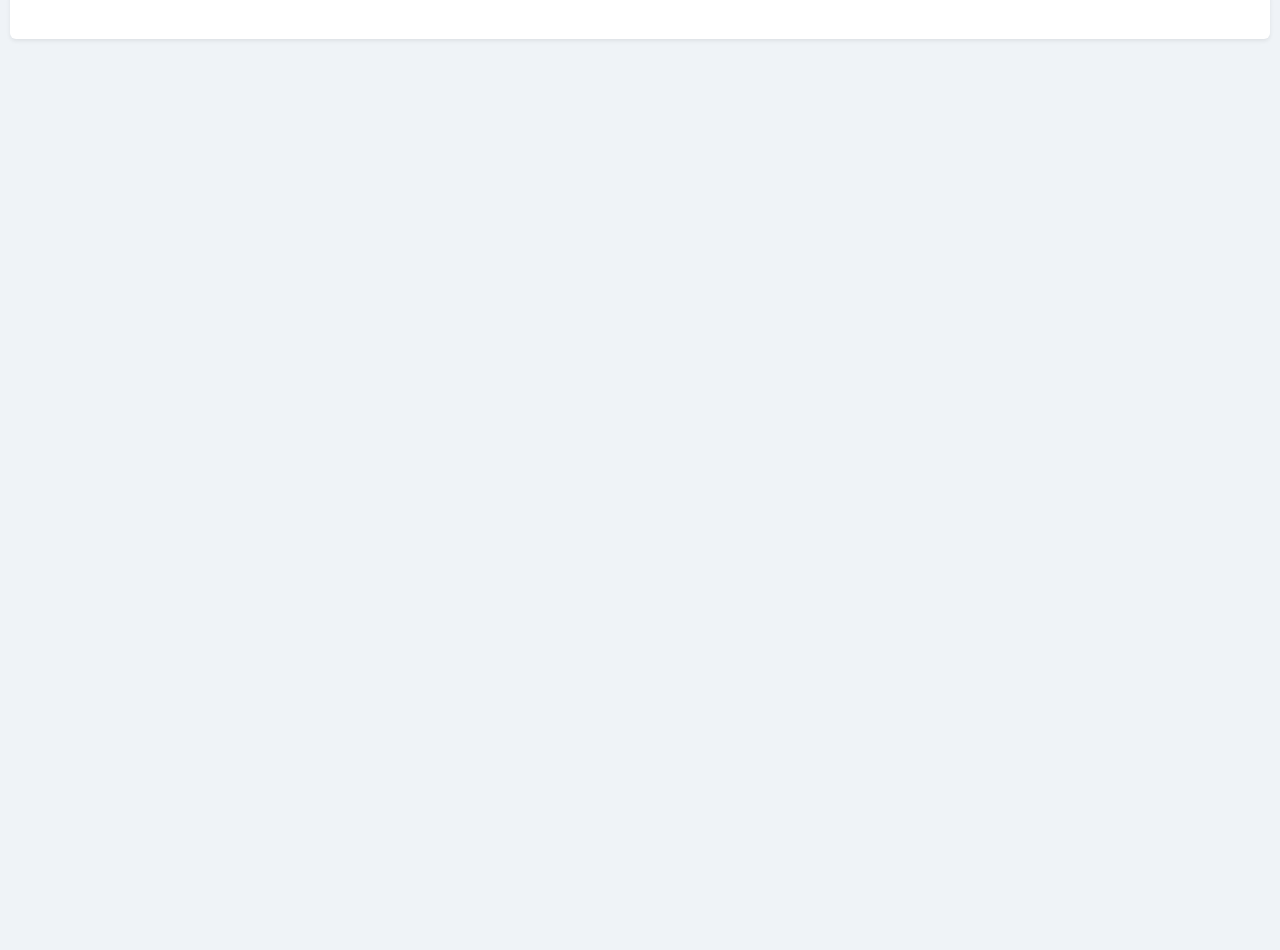
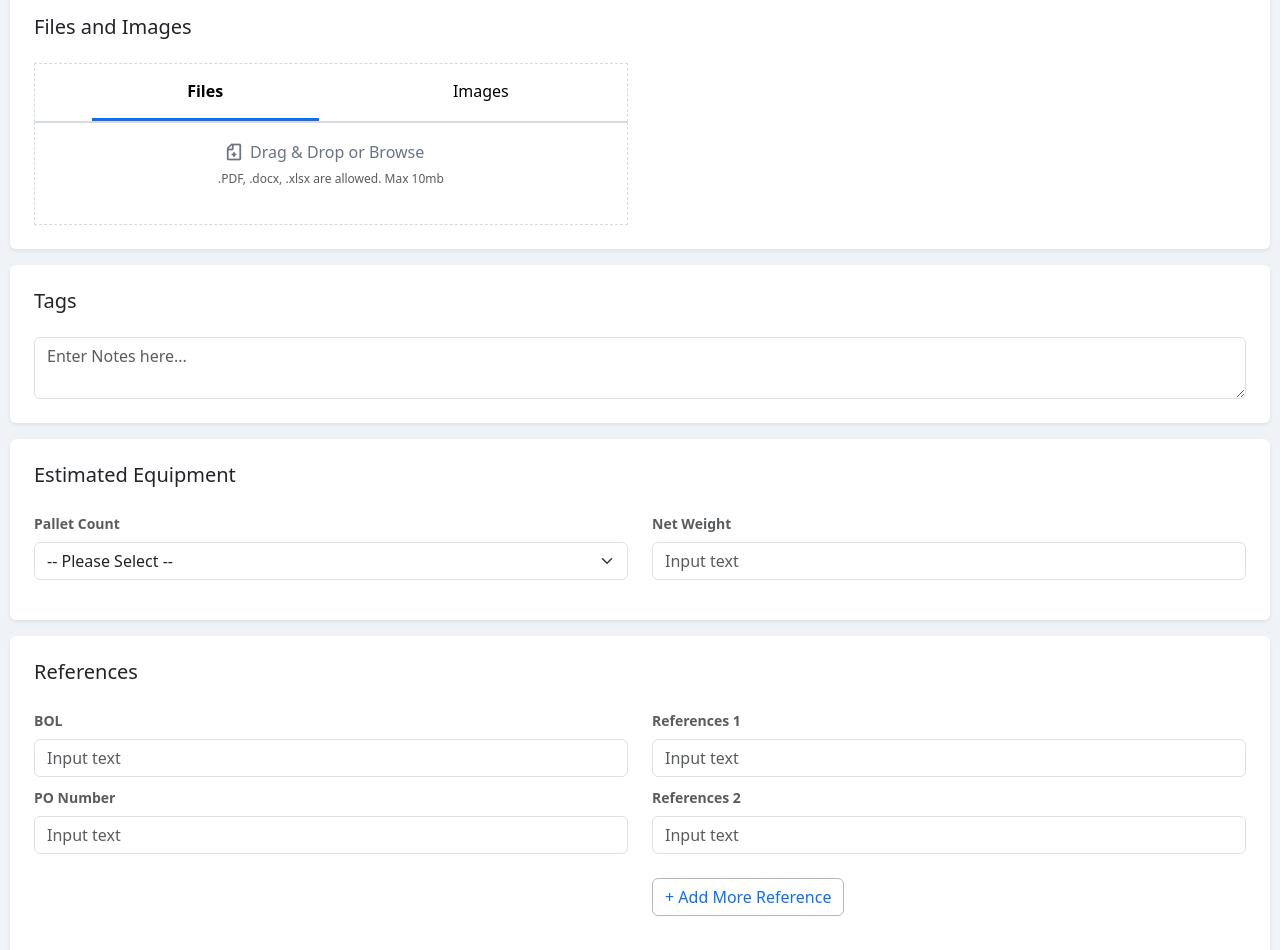
Before and after one commit to joeldacuma123/razorerp-react-test, a Next.js app: page /home in a window 1280 px wide. Shown: the part 1920-2870 px from the top of the page. Before the commit the page ends 1985 px from the top, so only its background shows below. Built offline with nearby package versions, Linux system fonts and the light colour scheme.

Commit message:
added reference section

```diff
--- a/src/pages/home.jsx
+++ b/src/pages/home.jsx
@@ -9,6 +9,7 @@ import { Form,
 import Union from '../../public/images/Union.png';
 import Truck from '../../public/images/Truck.png';
 import Client from '../../public/images/Client.png';
+import Document from '../../public/images/Document.png';
 import Image from 'next/image';
 
 
@@ -239,14 +240,14 @@ export default function Home() {
              <Col md={6}>
               <div className={styles.notesContainer}>
                 <ul className="nav nav-underline ps-4">
-                  <li class="nav-item">
-                    <a class="tab nav-link active" href="#">Work Instructions</a>
+                  <li className="notes nav-item">
+                    <a className="tab nav-link active" href="#">Work Instructions</a>
                   </li>
-                  <li class="nav-item">
-                    <a class="tab nav-link" href="#">Internal Notes</a>
+                  <li className="notes nav-item">
+                    <a className="tab nav-link" href="#">Internal Notes</a>
                   </li>
-                  <li class="nav-item">
-                    <a class="tab nav-link" href="#">Field Notes</a>
+                  <li className="notes nav-item">
+                    <a className="tab nav-link" href="#">Field Notes</a>
                   </li>
                 </ul>
               </div>
@@ -273,7 +274,133 @@ export default function Home() {
         </div>
       </div>
       <div style={{border: styles.borderBody}} className="my-3 p-4 bg-body rounded shadow-sm">
-
+        <h5 className="pb-2 mb-0">
+          Files and Images
+        </h5>
+        <div className="d-flex text-body-secondary pt-3">
+          <Form className={styles.form}>
+            <Row>
+              <Col md={6}>
+                <div className={styles.fileImageContainer}>
+                  <ul className="files nav nav-underline ps-4">
+                    <li className="files nav-item">
+                      <a className="tab nav-link active" href="#">Files</a>
+                    </li>
+                    <li className="files nav-item">
+                      <a className="tab nav-link" href="#">Images</a>
+                    </li>
+                  </ul>
+                </div>
+                <div className={styles.fileImageContainerBody}>
+                  <Row>
+                    <Col md={12}>
+                      <div className={styles.fileImageContainerContent}>
+                        <div>
+                          <div className="d-flex flex-row">
+                            <Image className="mx-2" src={Document}/>
+                            <h6 className={styles.fileContentText}>Drag & Drop or Browse</h6>
+                          </div>
+                          <p className={styles.fileContentSubtitle}>.PDF, .docx, .xlsx are allowed. Max 10mb</p>
+                        </div>
+                      </div>
+                    </Col>
+                  </Row>
+                </div>
+              </Col>
+            </Row>
+          </Form>
+        </div>
+      </div>
+      <div style={{border: styles.borderBody}} className="my-3 p-4 bg-body rounded shadow-sm">
+        <h5 className="pb-2 mb-0">
+          Tags
+        </h5>
+        <div className="pt-3">
+          <Form>
+            <Row>
+              <Col md={12}>
+                <Input type="textarea" placeholder="Enter Notes here..." />
+              </Col>
+            </Row>
+          </Form>
+        </div>
+      </div>
+      <div style={{border: styles.borderBody}} className="my-3 p-4 bg-body rounded shadow-sm">
+        <h5 className="pb-2 mb-0">
+          Estimated Equipment
+        </h5>
+        <div className="d-flex text-body-secondary pt-3">
+          <Form className={styles.form}>
+            <FormGroup>
+             <Row>
+                <Col md={6}>
+                  <Label className={styles.formTitle}>
+                    Pallet Count
+                  </Label>
+                  <Input type="select">
+                   <option>-- Please Select --</option>
+                  </Input>
+                </Col>
+                <Col md={6}>
+                 <Label className={styles.formTitle}>
+                   Net Weight
+                  </Label>
+                  <Input placeholder="Input text" />
+                </Col>
+              </Row>
+            </FormGroup>
+          </Form>
+        </div>
+      </div>
+      <div style={{border: styles.borderBody}} className="my-3 p-4 bg-body rounded shadow-sm">
+      <h5 className="pb-2 mb-0">
+          References
+      </h5>
+        <div className="d-flex text-body-secondary pt-3">
+          <Form className={styles.form}>
+            <FormGroup>
+             <Row>
+                <Col md={6}>
+                  <Label className={styles.formTitle}>
+                  BOL
+                  </Label>
+                  <Input placeholder="Input text" />
+                </Col>
+                <Col md={6}>
+                 <Label className={styles.formTitle}>
+                  References 1
+                 </Label>
+                  <Input placeholder="Input text" />
+                </Col>
+              </Row>
+              <Row className="mt-2">
+                <Col md={6}>
+                  <Label className={styles.formTitle}>
+                  PO Number
+                  </Label>
+                  <Input placeholder="Input text" />
+                </Col>
+                <Col md={6}>
+                 <Label className={styles.formTitle}>
+                  References 2
+                 </Label>
+                  <Input placeholder="Input text" />
+                </Col>
+              </Row>
+              <Row className="mt-4">
+                <Col md={6}>
+                </Col>
+                <Col md={6}>
+                <div className={styles.buttonGroup}>
+                  <div className={styles.buttonContainer}>
+                    <Button className={styles.outlineButton} color="primary" outline> + Add More Reference</Button>
+                  </div>
+                </div>
+                </Col>
+              </Row>
+            </FormGroup>
+          </Form>
+        </div>
       </div>
     </>
   );
--- a/src/styles/Home.module.scss
+++ b/src/styles/Home.module.scss
@@ -17,6 +17,11 @@
 
 .buttonGroup {
   display: flex;
+}
+
+.buttonGroupReference {
+  display: flex;
+  margin-left: 15px;
 }
 
 .buttonContainer {
@@ -66,7 +71,31 @@
   border: 1px solid #D3DAE3;
 }
 
+.fileImageContainer {
+  border: 1px dashed #D3DAE3;
+  border-bottom: 0.5px solid #D3DAE3;
+}
+
+.fileImageContainerBody {
+  border: 1px dashed #D3DAE3;
+  border-top: 0.5px solid #D3DAE3;
+}
+
+.fileImageContainerContent {
+  display: flex;
+  justify-content: center;
+  margin: 20px;
+}
+
 .notesContainerBody {
   border: 1px solid #D3DAE3;
   padding: 10px 20px;
 }
+
+.fileContentText {
+  color: #697482;
+}
+
+.fileContentSubtitle {
+  font-size: 12px;
+}
--- a/src/styles/globals.scss
+++ b/src/styles/globals.scss
@@ -94,3 +94,17 @@ a.tab.nav-link {
 .title-danger {
   color: red;
 }
+
+li.notes.nav-item {
+  width: 170px;
+  text-align: center;
+}
+
+ul.files.nav {
+  justify-content: space-evenly;
+}
+
+li.files.nav-item {
+  width: 40%;
+  text-align: center;
+}
```
Also changed, not shown: public/images/Document.png (added).
